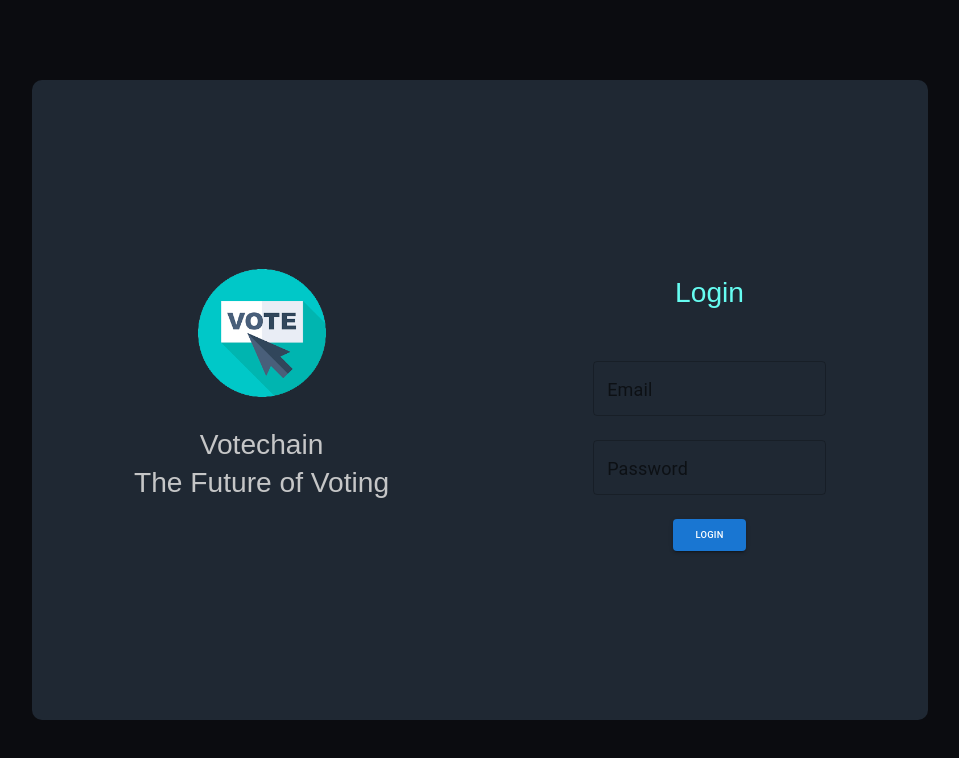
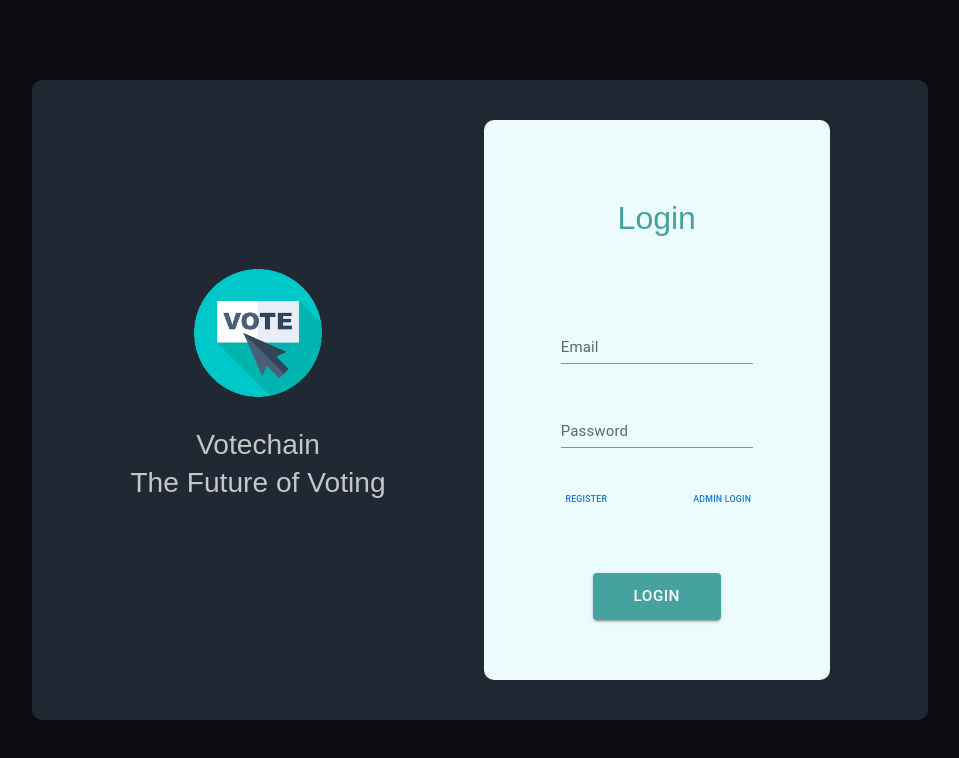
Before and after one commit to shesha4572/votingdapp, a React app in the folder client/: page / in a window 1280 px wide. Shown: the top 758 px of the page, without its empty margins (160-1119 px from the left). Built offline with nearby package versions, Linux system fonts and the light colour scheme.

Commit message:
Login page styling, added register and admin login button.

```diff
--- a/client/src/components/Login.jsx
+++ b/client/src/components/Login.jsx
@@ -1,12 +1,27 @@
 import React from "react";
 import logo from "../images/voting-logo.png";
 import Button from '@mui/material/Button';
-// import Input from '@mui/material/Input'
 import TextField from '@mui/material/TextField'
+
+const btn = {
+    fontSize: '1.2vw',
+    backgroundColor: '#45A29E',
+    padding: '10px',
+    width: '10vw'
+}
+
+const input = {
+    '.MuiInputBase-input': { fontSize: '1.5rem' },
+    width: '15vw',
+    height: '3vh',
+    '.MuiInputLabel-root': {
+        fontSize:'1.5rem'
+    }
+}
 export default function Login() {
     return(
         <>
-        <div id="mid-box">
+        <div id="mid-box" >
             <div id="login-left">
                 <img src={logo} alt="test"/>
                 <p>Votechain <br/> The Future of Voting</p>
@@ -14,10 +29,17 @@ export default function Login() {
 
             <div id="login-right">
                 <p>Login</p>
-                <TextField id="outlined-basic" label="Email" variant="outlined" />
-                <TextField id="outlined-basic" label="Password" variant="outlined" />
+                <TextField  sx={input} label="Email" variant="standard" type="email"/>
+                <TextField  sx={input} label="Password" variant="standard" type="password"/>
 
-                <Button variant="contained" size="large">Login</Button>
+                <div id="login-small-buttons">
+                    <Button variant='text'>Register</Button>
+                    <Button variant='text'>Admin Login</Button>
+                </div>
+
+                <Button variant="contained" size="14px" id="login-button" type="submit" sx={btn}>
+                    Login
+                </Button>
             </div>
         </div>
         </>
--- a/client/src/styles.css
+++ b/client/src/styles.css
@@ -15,7 +15,7 @@ body{
   height: 80vh;
   background-color: #1F2833;
   align-items: center;
-  justify-content: space-around;
+  justify-content: space-evenly;
   margin:auto;
   margin-top:10vh;
   border-radius: 10px;
@@ -27,7 +27,6 @@ body{
   align-items: center;
   justify-items: center;
 }
-
 
 #login-left>p{
   color: #C5C6C7;
@@ -44,26 +43,38 @@ body{
   display: flex;
   flex-direction: column;
   align-items: center;
-  justify-content: space-around;
-  row-gap: 3vh;
+  justify-content: space-evenly;
+  width:27vw;
+  height:70vh;
+  border-radius: 10px;
+  background-color: #ecfcfd;
 }
 
 #login-right>p{
-  font-size: 2.2vw;
-  color: #66fcf1;
+  font-size: 2.5vw;
+  color: #45A29E;
+  margin: 20px 0;
 }
 
-#outlined-basic{
+/*#outlined-basic{*/
+/*  width:16vw;*/
+/*  font-size: 1.2vw;*/
+/*  margin: 0px;*/
+/*}*/
+
+/*.MuiInputLabel-root {*/
+/*  font-size: 18px !important;*/
+/*  padding-bottom: 20px !important;*/
+/*  color: #66fcf1;*/
+/*}*/
+
+/*.MuiInput-root {*/
+/*  height: 45px !important;*/
+/*}*/
+
+#login-small-buttons{
+  display: flex;
+  justify-content: space-between;
   width:16vw;
-  font-size: 1.2vw;
+  margin:0;
 }
-
-.MuiInputLabel-root {
-  font-size: 18px !important;
-  padding-bottom: 20px !important;
-  color: #66fcf1;
-}
-
-.MuiInput-root {
-  height: 45px !important;
-}
```
Also changed, not shown: client/webpack.config.js (+0 -15 lines).
